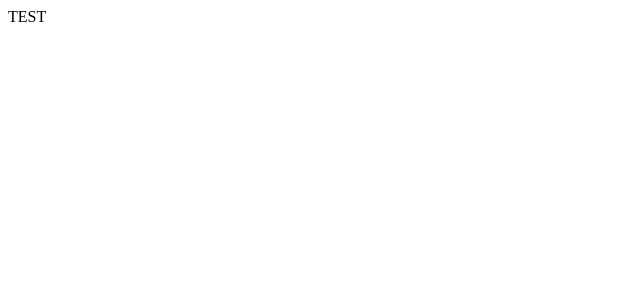
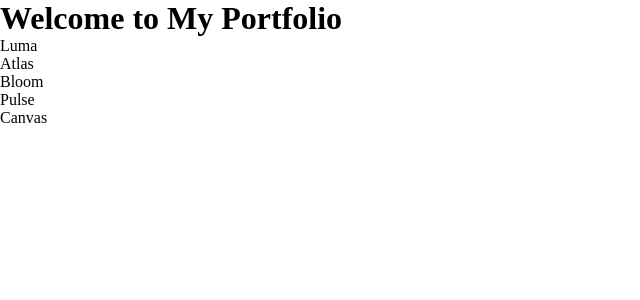
Before and after one commit to SandwichEater577/My-Portflio, a React app: page / in a window 1280 px wide. Shown: the top 300 px of the page, without its empty margins (0-640 px from the left). Built offline with nearby package versions, Linux system fonts and the light colour scheme; the HTML template or start-up script is replaced by a standard one.

Commit message:
Pushing for Ship review

```diff
--- a/src/App.jsx
+++ b/src/App.jsx
@@ -1,3 +1,11 @@
+import Header from "./Components/Header";
+import BentoBox from "./Components/BentoBox";
+
 export default function App() {
-  return <>TEST</>;
+  return (
+    <div>
+      <Header />
+      <BentoBox />
+    </div>
+  );
 }
--- /dev/null
+++ b/src/Components/BentoBox.jsx
@@ -0,0 +1,13 @@
+import { projects } from "./../Data/LayoutData.js";
+
+export default function BentoBox() {
+  return (
+    <>
+      <div id="bento-box">
+        {projects.map((element) => (
+          <div key={element.id}>{element.title}</div>
+        ))}
+      </div>
+    </>
+  );
+}
--- /dev/null
+++ b/src/Components/Header.jsx
@@ -0,0 +1,7 @@
+export default function Header() {
+  return (
+    <header>
+      <h1>Welcome to My Portfolio</h1>
+    </header>
+  );
+}
--- /dev/null
+++ b/src/Data/LayoutData.js
@@ -0,0 +1,29 @@
+// i asked co-pilot to generate some random projects so i can start playing with the .map function
+
+export const projects = [
+    {
+        id: 1,
+        title: "Luma",
+        description: "A minimalist productivity app for organizing daily tasks and routines."
+    },
+    {
+        id: 2,
+        title: "Atlas",
+        description: "An interactive travel planner for discovering hidden destinations."
+    },
+    {
+        id: 3,
+        title: "Bloom",
+        description: "A plant care companion that helps users track watering and growth."
+    },
+    {
+        id: 4,
+        title: "Pulse",
+        description: "A real-time dashboard for visualizing personal fitness insights."
+    },
+    {
+        id: 5,
+        title: "Canvas",
+        description: "A collaborative digital whiteboard for sharing ideas with remote teams."
+    }
+];
--- a/src/index.css
+++ b/src/index.css
@@ -0,0 +1,10 @@
+* {
+  box-sizing: border-box;
+  margin: 0;
+  padding: 0;
+}
+
+div#root {
+  height: 100dvh;
+  width: 100dvw;
+}
```
